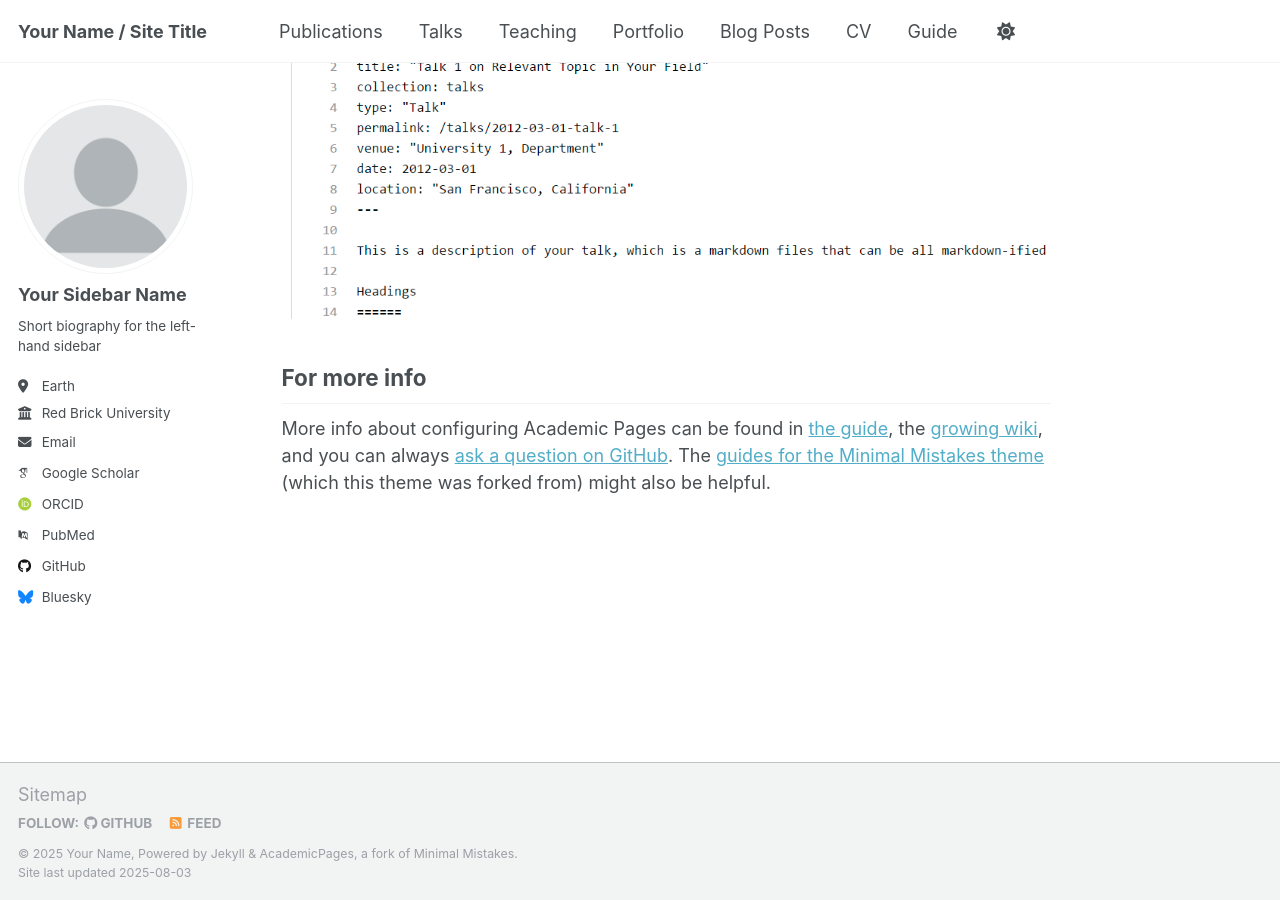
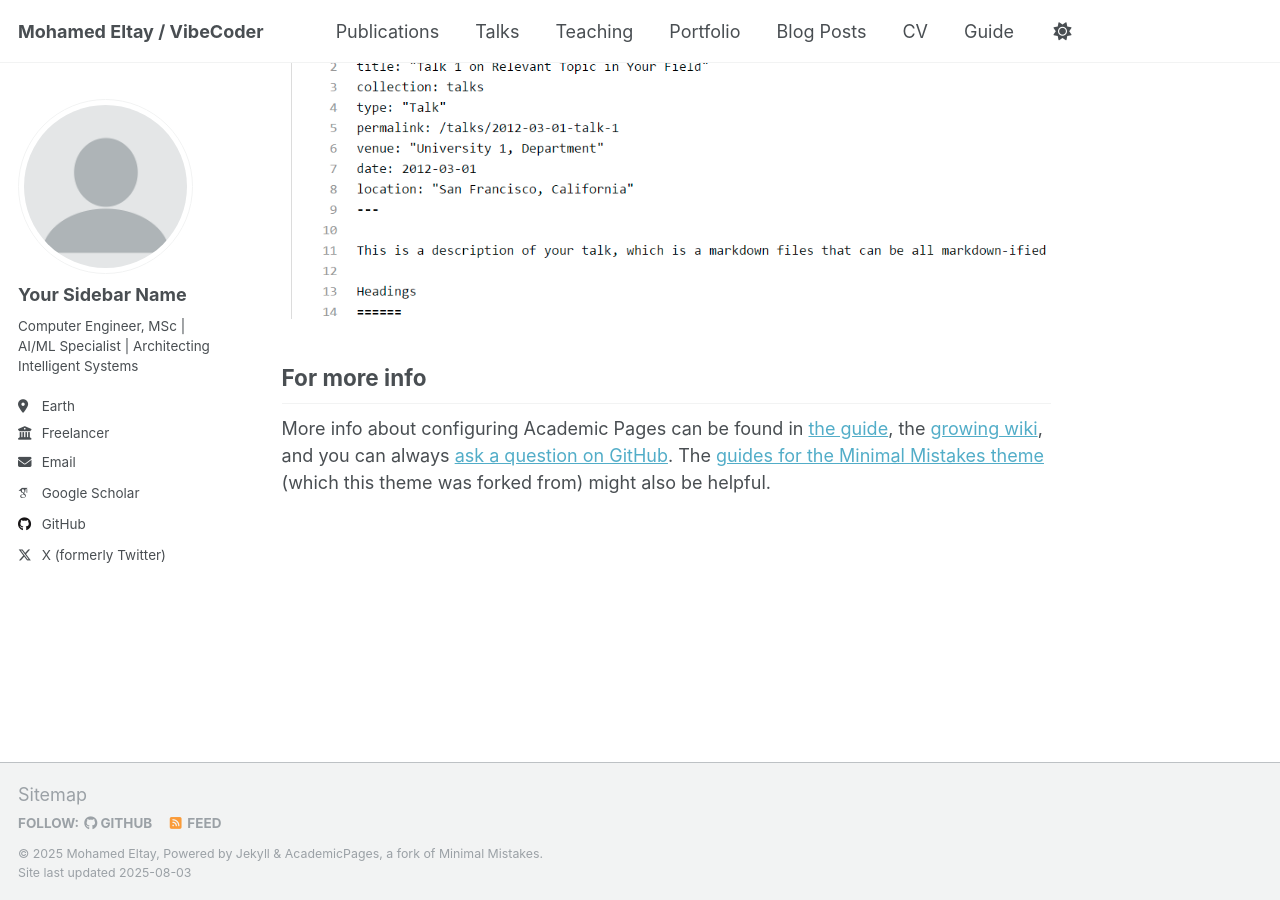
Before and after one commit to eltay89/eltay89.github.io, a Jekyll site: the page built from _pages/about.md, in a window 1280 px wide and 900 px high, scrolled down 2880 px. Built offline with Jekyll 4.4.1, drawn with Linux system fonts in a browser that asks for light colours; some web fonts are replaced; a script that is not in the unit is left out.

Commit message:
Update _config.yml

```diff
--- a/_config.yml
+++ b/_config.yml
@@ -9,13 +9,13 @@
 # Basic Site Settings
 locale                   : "en-US"
 site_theme               : "default"
-title                    : "Your Name / Site Title"
+title                    : "Mohamed Eltay / VibeCoder"
 title_separator          : "-"
-name                     : &name "Your Name"
-description              : &description "personal description"
-url                      : https://academicpages.github.io # the base hostname & protocol for your site e.g. "https://[your GitHub username].github.io" or if you already have some other page hosted on Github then use "https://[your GitHub username].github.io/[Your Repo Name]"
+name                     : &name "Mohamed Eltay"
+description              : &description "Computer Engineer | AI/ML Specialist"
+url                      : https://eltay89.github.io # the base hostname & protocol for your site e.g. "https://[your GitHub username].github.io" or if you already have some other page hosted on Github then use "https://[your GitHub username].github.io/[Your Repo Name]"
 baseurl                  : "" # the subpath of your site, e.g. "/blog"
-repository               : "academicpages/academicpages.github.io"
+repository               : "eltay89/eltay89.github.io"
 
 # Site Author - The following control what appear as part of the author content on the side bar.
 #               If a field is blank the icon and link will not appear, otherwise it will be shown.
@@ -25,21 +25,21 @@ author:
   avatar           : "profile.png"
   name             : "Your Sidebar Name"
   pronouns         : # example: "she/her"
-  bio              : "Short biography for the left-hand sidebar"
+  bio              : "Computer Engineer, MSc | AI/ML Specialist | Architecting Intelligent Systems"
   location         : "Earth"
-  employer         : "Red Brick University"
+  employer         : "Freelancer"
   uri              : # URL
-  email            : "none@example.org"
+  email            : "eltay.mohamed@protonmail.com"
 
   # Academic websites
   academia         : # URL
   arxiv            : # URL - Update with the correct link to your profile
-  googlescholar    : "https://scholar.google.com/citations?user=PS_CX0AAAAAJ"
+  googlescholar    : "https://scholar.google.com/citations?user=MapyqL0AAAAJ&hl"
   inspire-hep      : # URL
   impactstory      : # URL
-  orcid            : "http://orcid.org/yourorcidurl"
+  orcid            : # URL
   semantic         : # URL
-  pubmed           : "https://www.ncbi.nlm.nih.gov/pubmed/?term=john+snow"
+  pubmed           : # URL
   researchgate     : # URL
   scopus           : # URL
 
@@ -47,13 +47,13 @@ author:
   bitbucket        : # Username - Update with your username on the site
   codepen          : # Username
   dribbble         : # Username
-  github           : "academicpages"
+  github           : "eltay89"
   kaggle           : # Username
   stackoverflow    : # User number or user number and name (i.e., use "1" or "1/jeff-atwood")
 
   # Social media
   artstation       : # Username
-  bluesky          : "bsky.app" # Replace this with you Bluesky username
+  bluesky          : # Username # Replace this with you Bluesky username
   facebook         : # Username
   flickr           : # Username
   foursquare       : # Username
@@ -70,7 +70,7 @@ author:
   steam            : # Username
   telegram         : # URL
   tumblr           : # Username
-  twitter          : # Username for X / Twitter
+  twitter          : "AIVibecode"
   vine             : # Username
   weibo            : # Username
   wikipedia        : # Username
```
